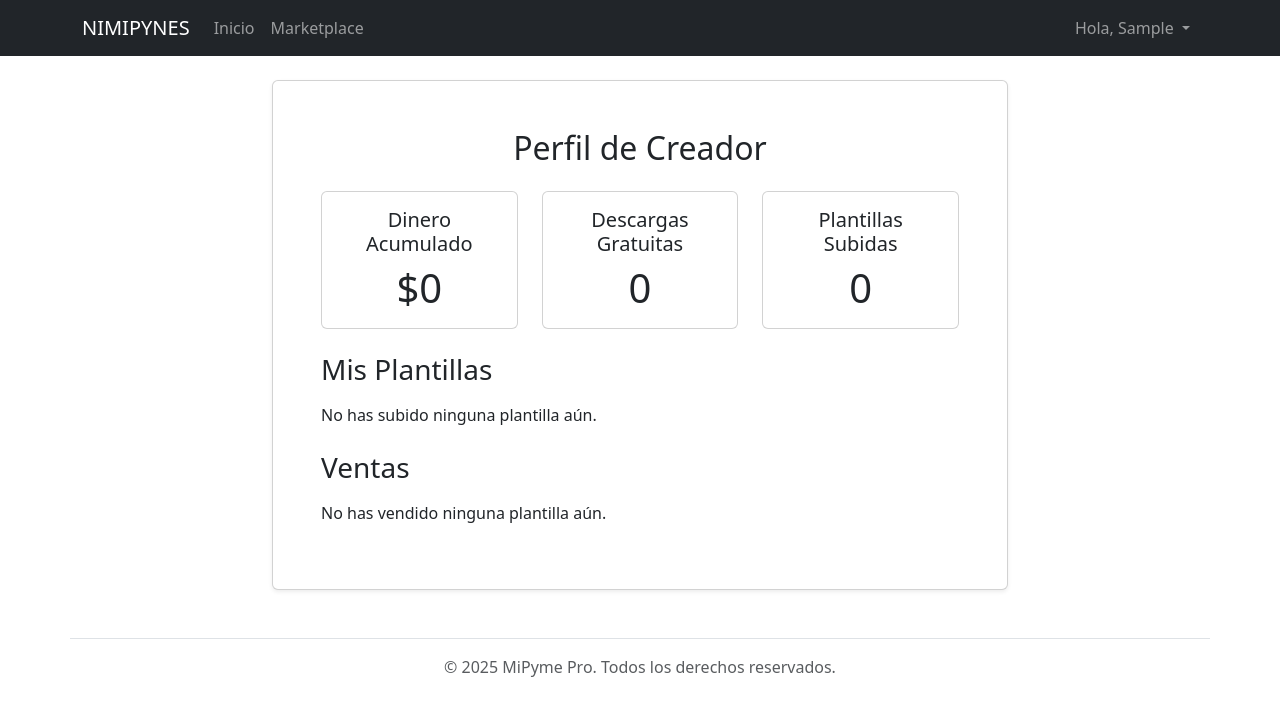
After one commit to ader999/nimypine, a Django app: page /marketplace/perfil/ in a window 1280 px wide. The commit adds this page. Shown: the top 716 px of the page. Run offline with Django 5.2, Linux system fonts and the light colour scheme; the visitor is signed in with stand-in values (Sample User, id 1); data comes from the database, SQL or seed files in the repository; data that the repository does not hold is empty.

Commit message:
feat(marketplace): add downloads tracking and creator profile
- Add downloads field to PlantillaExcel model to track free downloads
- Increment downloads count on free template downloads
- Add perfil_creador view displaying creator stats (money, downloads, templates)
- Update navbar and add profile template for creator dashboard

```diff
--- a/marketplace/models.py
+++ b/marketplace/models.py
@@ -14,6 +14,7 @@ class PlantillaExcel(models.Model):
     creador = models.ForeignKey(Usuario, on_delete=models.SET_NULL, null=True, related_name='plantillas_creadas')
 
     precio = models.DecimalField(max_digits=10, decimal_places=2, default=0.00, verbose_name="Precio")
+    downloads = models.PositiveIntegerField(default=0, verbose_name="Descargas")
 
     def __str__(self):
         return self.nombre
--- a/marketplace/urls.py
+++ b/marketplace/urls.py
@@ -12,5 +12,6 @@ urlpatterns = [
     path('<int:plantilla_id>/descargar/', views.descargar_plantilla, name='marketplace_descargar'),
     path('pago_exitoso/<int:plantilla_id>/', views.pago_exitoso, name='marketplace_pago_exitoso'),
     path('pago_cancelado/<int:plantilla_id>/', views.pago_cancelado, name='marketplace_pago_cancelado'),
+    path('perfil/', views.perfil_creador, name='marketplace_perfil'),
 
 ]
--- a/marketplace/views.py
+++ b/marketplace/views.py
@@ -89,6 +89,8 @@ def descargar_plantilla(request, plantilla_id):
 
     if plantilla.precio is None or plantilla.precio == 0:
         # Descarga gratuita
+        plantilla.downloads += 1
+        plantilla.save()
         response = HttpResponse(plantilla.archivo_plantilla, content_type='application/vnd.openxmlformats-officedocument.spreadsheetml.sheet')
         response['Content-Disposition'] = f'attachment; filename="{plantilla.nombre}.xlsx"'
         return response
@@ -188,3 +190,26 @@ def pago_cancelado(request, plantilla_id):
         'plantilla': plantilla,
         'error': 'Pago cancelado.'
     })
+
+@login_required
+def perfil_creador(request):
+    # Plantillas subidas por el usuario
+    mis_plantillas = PlantillaExcel.objects.filter(creador=request.user)
+
+    # Compras de las plantillas del usuario (ventas)
+    ventas = Purchase.objects.filter(plantilla__creador=request.user).select_related('plantilla', 'usuario')
+
+    # Descargas totales de plantillas gratuitas
+    descargas_gratuitas = sum(p.downloads for p in mis_plantillas.filter(precio__lte=0))
+
+    # Dinero acumulado
+    dinero_acumulado = sum(v.amount for v in ventas)
+
+    contexto = {
+        'mis_plantillas': mis_plantillas,
+        'ventas': ventas,
+        'descargas_gratuitas': descargas_gratuitas,
+        'dinero_acumulado': dinero_acumulado,
+    }
+
+    return render(request, 'marketplace/perfil.html', contexto)
--- a/templates/base.html
+++ b/templates/base.html
@@ -47,14 +47,12 @@
                         <ul class="dropdown-menu dropdown-menu-end" aria-labelledby="navbarUserDropdown">
                             {% if user.es_creador_contenido or user.es_admin_mipyme %}
                                 <li><a class="dropdown-item" href="{% url 'marketplace_subir' %}">Subir Plantilla</a></li>
+                                <li><a class="dropdown-item" href="{% url 'marketplace_perfil' %}">Mi Perfil</a></li>
                             {% endif %}
                             {% if user.es_creador_contenido and not user.mipyme %}
                                 <li><a class="dropdown-item" href="{% url 'cuentas:crear_mipyme_para_creador' %}">¡Registra tu Mipyme!</a></li>
                             {% endif %}
-                            {% if user.es_admin_mipyme %}
-                                <li><hr class="dropdown-divider"></li>
-                                <li><a class="dropdown-item" href="{% url 'cuentas:lista_equipo' %}">Gestionar Equipo</a></li>
-                            {% endif %}
+
                             <li><hr class="dropdown-divider"></li>
                             <li>
                                 <form method="post" action="{% url 'cuentas:logout' %}" class="d-inline">
--- /dev/null
+++ b/templates/marketplace/perfil.html
@@ -0,0 +1,101 @@
+{% extends "base.html" %}
+
+{% block title %}Perfil de Creador{% endblock %}
+
+{% block content %}
+<div class="row justify-content-center">
+    <div class="col-md-10 col-lg-8">
+        <div class="card shadow-sm">
+            <div class="card-body p-4 p-md-5">
+                <h2 class="card-title text-center mb-4">Perfil de Creador</h2>
+
+                <!-- Estadísticas -->
+                <div class="row mb-4">
+                    <div class="col-md-4">
+                        <div class="card text-center">
+                            <div class="card-body">
+                                <h5 class="card-title">Dinero Acumulado</h5>
+                                <p class="card-text display-6">${{ dinero_acumulado }}</p>
+                            </div>
+                        </div>
+                    </div>
+                    <div class="col-md-4">
+                        <div class="card text-center">
+                            <div class="card-body">
+                                <h5 class="card-title">Descargas Gratuitas</h5>
+                                <p class="card-text display-6">{{ descargas_gratuitas }}</p>
+                            </div>
+                        </div>
+                    </div>
+                    <div class="col-md-4">
+                        <div class="card text-center">
+                            <div class="card-body">
+                                <h5 class="card-title">Plantillas Subidas</h5>
+                                <p class="card-text display-6">{{ mis_plantillas|length }}</p>
+                            </div>
+                        </div>
+                    </div>
+                </div>
+
+                <!-- Mis Plantillas -->
+                <h3 class="mb-3">Mis Plantillas</h3>
+                {% if mis_plantillas %}
+                    <div class="table-responsive">
+                        <table class="table table-striped">
+                            <thead>
+                                <tr>
+                                    <th>Nombre</th>
+                                    <th>Precio</th>
+                                    <th>Descargas</th>
+                                    <th>Fecha Creación</th>
+                                </tr>
+                            </thead>
+                            <tbody>
+                                {% for plantilla in mis_plantillas %}
+                                    <tr>
+                                        <td><a href="{% url 'marketplace_detalle' plantilla.id %}">{{ plantilla.nombre }}</a></td>
+                                        <td>${{ plantilla.precio }}</td>
+                                        <td>{{ plantilla.downloads }}</td>
+                                        <td>{{ plantilla.fecha_creacion|date:"d/m/Y" }}</td>
+                                    </tr>
+                                {% endfor %}
+                            </tbody>
+                        </table>
+                    </div>
+                {% else %}
+                    <p>No has subido ninguna plantilla aún.</p>
+                {% endif %}
+
+                <!-- Ventas -->
+                <h3 class="mb-3 mt-4">Ventas</h3>
+                {% if ventas %}
+                    <div class="table-responsive">
+                        <table class="table table-striped">
+                            <thead>
+                                <tr>
+                                    <th>Plantilla</th>
+                                    <th>Comprador</th>
+                                    <th>Monto</th>
+                                    <th>Fecha</th>
+                                </tr>
+                            </thead>
+                            <tbody>
+                                {% for venta in ventas %}
+                                    <tr>
+                                        <td>{{ venta.plantilla.nombre }}</td>
+                                        <td>{{ venta.usuario.username }}</td>
+                                        <td>${{ venta.amount }}</td>
+                                        <td>{{ venta.fecha_compra|date:"d/m/Y H:i" }}</td>
+                                    </tr>
+                                {% endfor %}
+                            </tbody>
+                        </table>
+                    </div>
+                {% else %}
+                    <p>No has vendido ninguna plantilla aún.</p>
+                {% endif %}
+            </div>
+        </div>
+    </div>
+</div>
+{% endblock %}
```
Also changed, not shown: marketplace/migrations/0005_plantillaexcel_downloads.py (added).
